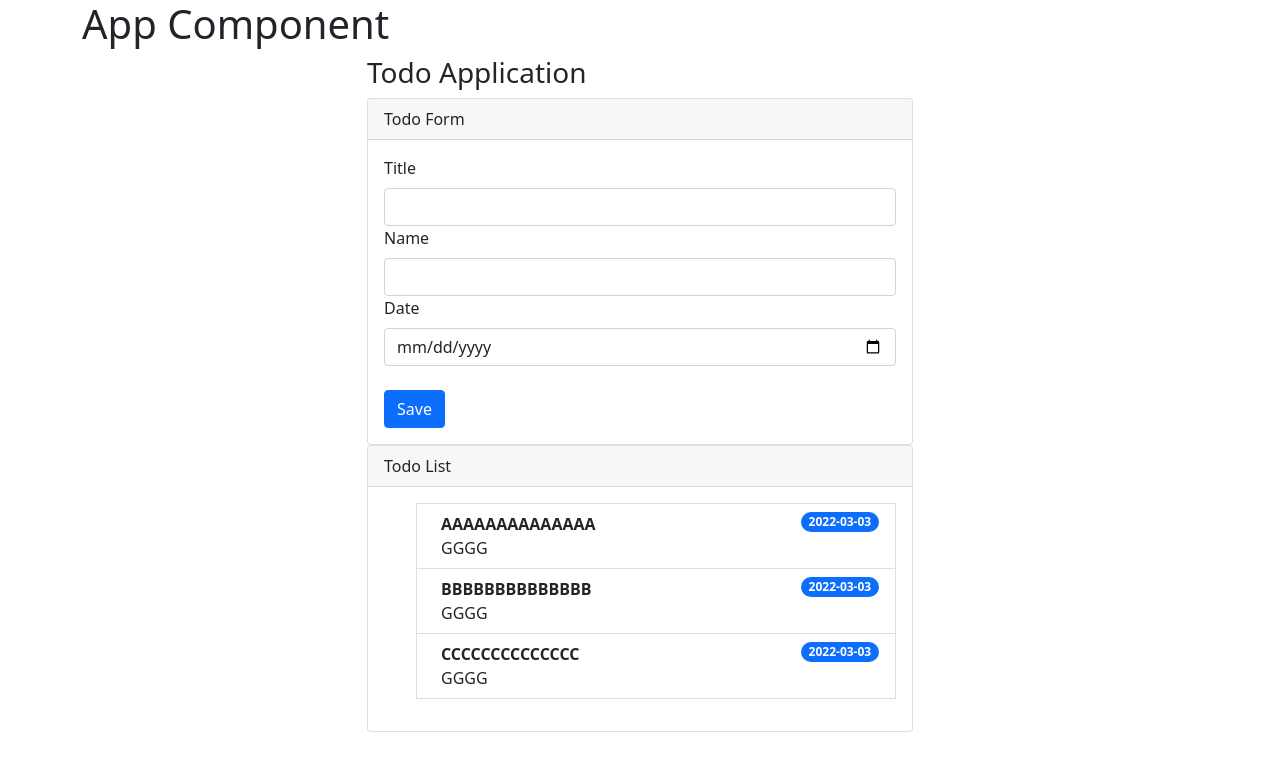
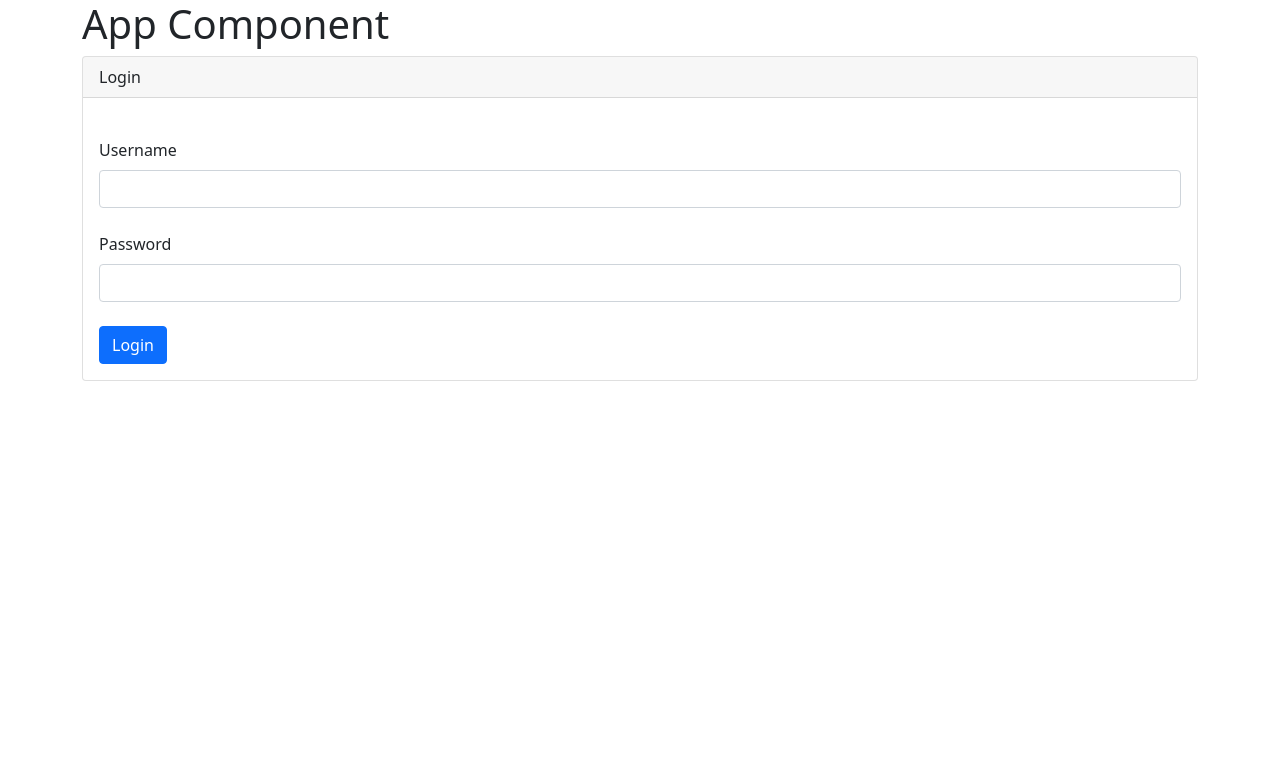
Before and after one commit to Pang25441/wynnova-angular-basic, an Angular app: page / in a window 1280 px wide. Shown: the top 768 px of the page. Built offline with nearby package versions, Linux system fonts and the light colour scheme.

Commit message:
Login & Local Storage

```diff
--- a/src/app/app.component.html
+++ b/src/app/app.component.html
@@ -2,6 +2,8 @@
 
   <h1>App Component</h1>
 
+  <app-login-form></app-login-form>
+
   <app-todo></app-todo>
 
 </div>
--- a/src/app/app.module.ts
+++ b/src/app/app.module.ts
@@ -8,6 +8,7 @@ import { HelloWorldComponent } from './hello-world/hello-world.component';
 import { TodoComponent } from './todo/todo.component';
 import { TodoListComponent } from './todo/todo-list/todo-list.component';
 import { TodoFormComponent } from './todo/todo-form/todo-form.component';
+import { LoginFormComponent } from './login-form/login-form.component';
 
 @NgModule({
   declarations: [
@@ -15,7 +16,8 @@ import { TodoFormComponent } from './todo/todo-form/todo-form.component';
     HelloWorldComponent,
     TodoComponent,
     TodoListComponent,
-    TodoFormComponent
+    TodoFormComponent,
+    LoginFormComponent
   ],
   imports: [
     BrowserModule,
--- /dev/null
+++ b/src/app/login-form/login-form.component.html
@@ -0,0 +1,29 @@
+<div *ngIf="isLoggedIn == false" class="card">
+  <div class="card-header">
+    Login
+  </div>
+  <div class="card-body">
+
+    <div class="mt-4">
+      <label for="username" class="form-label">Username</label>
+      <input [(ngModel)]="username" type="text" name="username" id="username" class="form-control">
+    </div>
+
+    <div class="mt-4">
+      <label for="password" class="form-label">Password</label>
+      <input [(ngModel)]="password" type="password" name="password" id="password" class="form-control">
+    </div>
+
+    <div class="mt-4">
+      <button (click)="onLogin()" class="btn btn-primary">Login</button>
+    </div>
+
+  </div>
+</div>
+
+<div *ngIf="isLoggedIn == true" class="card">
+  <div class="card-body">
+    <h3>You're Logged In</h3>
+    <button (click)="onLogout()" class="btn btn-danger">Logout</button>
+  </div>
+</div>
--- /dev/null
+++ b/src/app/login-form/login-form.component.ts
@@ -0,0 +1,47 @@
+import { Component, OnInit } from '@angular/core';
+
+@Component({
+  selector: 'app-login-form',
+  templateUrl: './login-form.component.html',
+  styleUrls: ['./login-form.component.css']
+})
+export class LoginFormComponent implements OnInit {
+
+  username: string = ''
+  password: string = ''
+
+  isLoggedIn: boolean = false
+
+  constructor() { }
+
+  ngOnInit(): void {
+    let isLogin = localStorage.getItem('isLogin')
+    if(isLogin == '1') {
+      this.isLoggedIn = true
+    } else {
+      this.isLoggedIn = false
+    }
+  }
+
+  onLogin() {
+    // console.log(this.username, this.password)
+    if(this.username.trim().length > 0 && this.password.trim().length > 0) {
+
+      localStorage.setItem('isLogin', '1')
+      localStorage.setItem('name', this.username)
+      this.isLoggedIn = true
+
+      alert('Logged in')
+
+    } else {
+      alert("Please input username/password")
+    }
+  }
+
+  onLogout() {
+    // localStorage.clear()
+    localStorage.removeItem('isLogin')
+    this.isLoggedIn = false
+  }
+
+}
--- a/src/app/todo/todo-form/todo-form.component.ts
+++ b/src/app/todo/todo-form/todo-form.component.ts
@@ -16,6 +16,9 @@ export class TodoFormComponent implements OnInit {
 
   todo: Todo
 
+  isLoggedIn: boolean = false
+  loginNanme: string = ''
+
   constructor() {
     // this.name = ''
     // this.title = ''
@@ -26,12 +29,26 @@ export class TodoFormComponent implements OnInit {
   }
 
   ngOnInit(): void {
+    let isLogin = localStorage.getItem('isLogin')
+    if(isLogin == '1') {
+      this.isLoggedIn = true
+      this.loginNanme = localStorage.getItem('name') || ''
+      this.todo.name = this.loginNanme
+    } else {
+      this.isLoggedIn = false
+    }
   }
 
   onSaveTodo() {
     // console.log(this.todo)
 
     this.onSave.emit({...this.todo})
+    this.onReset()
+  }
+
+  onReset() {
+    this.todo = new Todo
+    this.todo.name = this.loginNanme
   }
 
 }
--- a/src/app/todo/todo.component.html
+++ b/src/app/todo/todo.component.html
@@ -1,4 +1,4 @@
-<div class="row">
+<div *ngIf="isLoggedIn == true" class="row">
   <div class="col-md-6 offset-md-3">
 
     <h3>Todo Application</h3>
--- a/src/app/todo/todo.component.ts
+++ b/src/app/todo/todo.component.ts
@@ -9,6 +9,7 @@ import { Todo } from '../models/todo.model';
 export class TodoComponent implements OnInit {
 
   todoListDummy: any[]
+  isLoggedIn: boolean = false
 
   constructor() {
     this.todoListDummy = [
@@ -19,6 +20,12 @@ export class TodoComponent implements OnInit {
   }
 
   ngOnInit(): void {
+    let isLogin = localStorage.getItem('isLogin')
+    if(isLogin == '1') {
+      this.isLoggedIn = true
+    } else {
+      this.isLoggedIn = false
+    }
   }
 
   saveTodo(todoData: Todo) {
```
Also changed, not shown: src/app/login-form/login-form.component.css (added), 1 other file (tests, documents, lock files or other folders).
